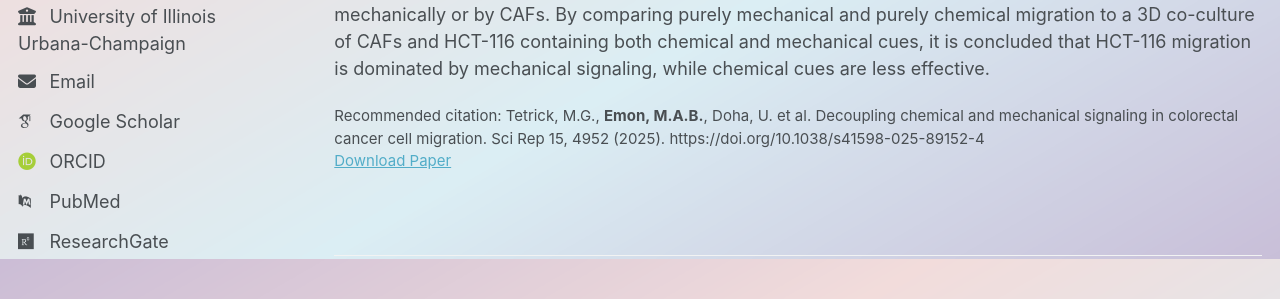
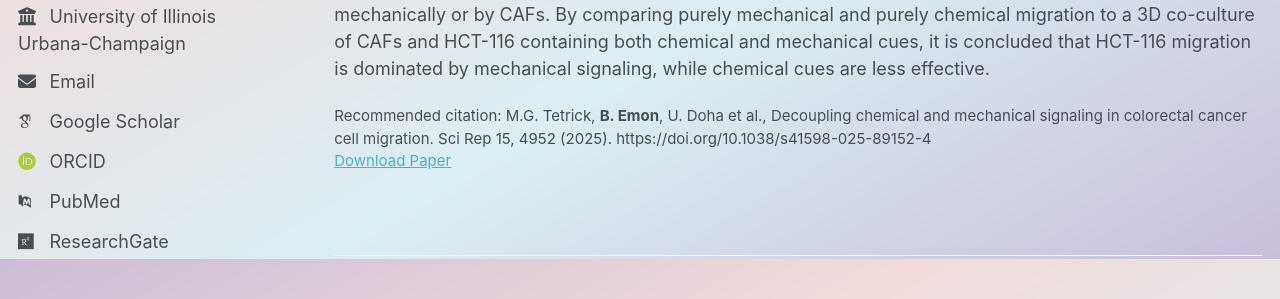
Before and after one commit to BasharEmon/BasharEmon.github.io, a Jekyll site: the page built from _publications/2010-10-01-paper-title-number-2.md, in a window 1280 px wide and 1362 px high. Shown: the part 641-940 px from the top of the window. Built offline with Jekyll 4.4.1, drawn with Linux system fonts in a browser that asks for light colours; some web fonts are replaced.

```diff
--- a/_publications/2010-10-01-paper-title-number-2.md
+++ b/_publications/2010-10-01-paper-title-number-2.md
@@ -8,7 +8,7 @@ date: 2025-02-10
 venue: 'Scientific Reports'
 slidesurl:
 paperurl: 'http://BasharEmon.github.io/files/Sci Rep 2025.pdf'
-citation: 'Tetrick, M.G., <b>Emon, M.A.B.</b>, Doha, U. et al. Decoupling chemical and mechanical signaling in colorectal cancer cell migration. Sci Rep 15, 4952 (2025). https://doi.org/10.1038/s41598-025-89152-4'
+citation: ' M.G. Tetrick, <b>B. Emon</b>, U. Doha et al., Decoupling chemical and mechanical signaling in colorectal cancer cell migration. Sci Rep 15, 4952 (2025). https://doi.org/10.1038/s41598-025-89152-4'
 ---
 
 Colorectal cancer metastasis is governed by a variety of chemical and mechanical signaling that are largely influenced by cancer-associated fibroblasts (CAFs) in the tumor microenvironment. Here, we deconvolute the chemical from mechanical signaling in the case of the colon cancer cell line HCT-116 and CAFs. We examined three chemoattractants (CXCL12, TGF-β, and activin A) which allegedly are secreted by CAFs and induce HCT-116 cell migration. None of the chemoattractants tested resulted in enhanced migration of HCT-116 in a 2D transwell assay, at low cell density. Similarly, CAF-conditioned media also did not lead to enhanced HCT-116 migration, while CAFs co-cultured in the transwell assay did lead to increased HCT-116 migration. This result suggests that either high cell densities are required for chemotaxis, and/or a reciprocal two-way signaling network between CAFs and HCT-116 is necessary to induce chemotaxis. Surprisingly, we find that HCT-116 cells exhibit enhanced migration along the axis of mechanical stress in a 3D collagen matrix, at very high cell densities. This migration is independent of whether the strain is induced mechanically or by CAFs. By comparing purely mechanical and purely chemical migration to a 3D co-culture of CAFs and HCT-116 containing both chemical and mechanical cues, it is concluded that HCT-116 migration is dominated by mechanical signaling, while chemical cues are less effective.
```
